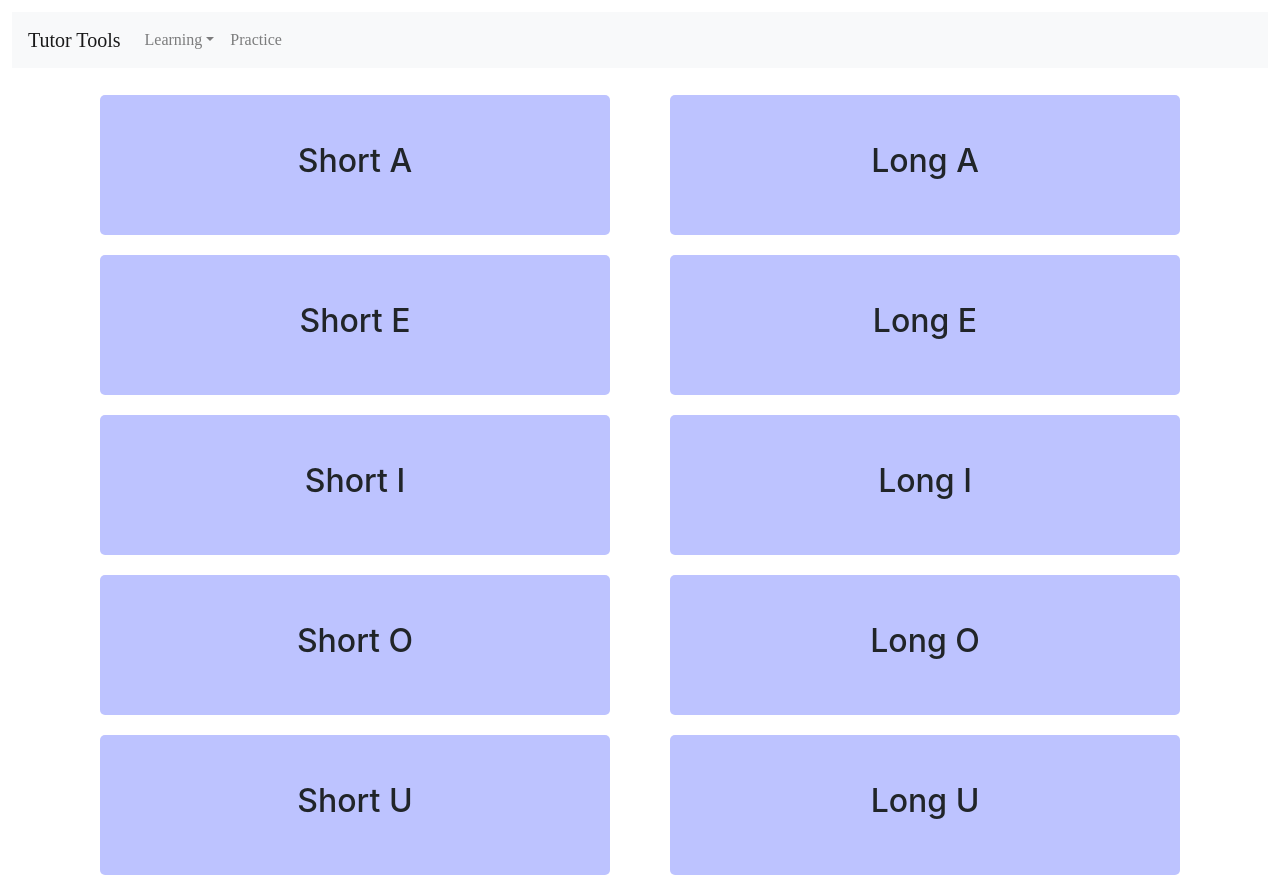
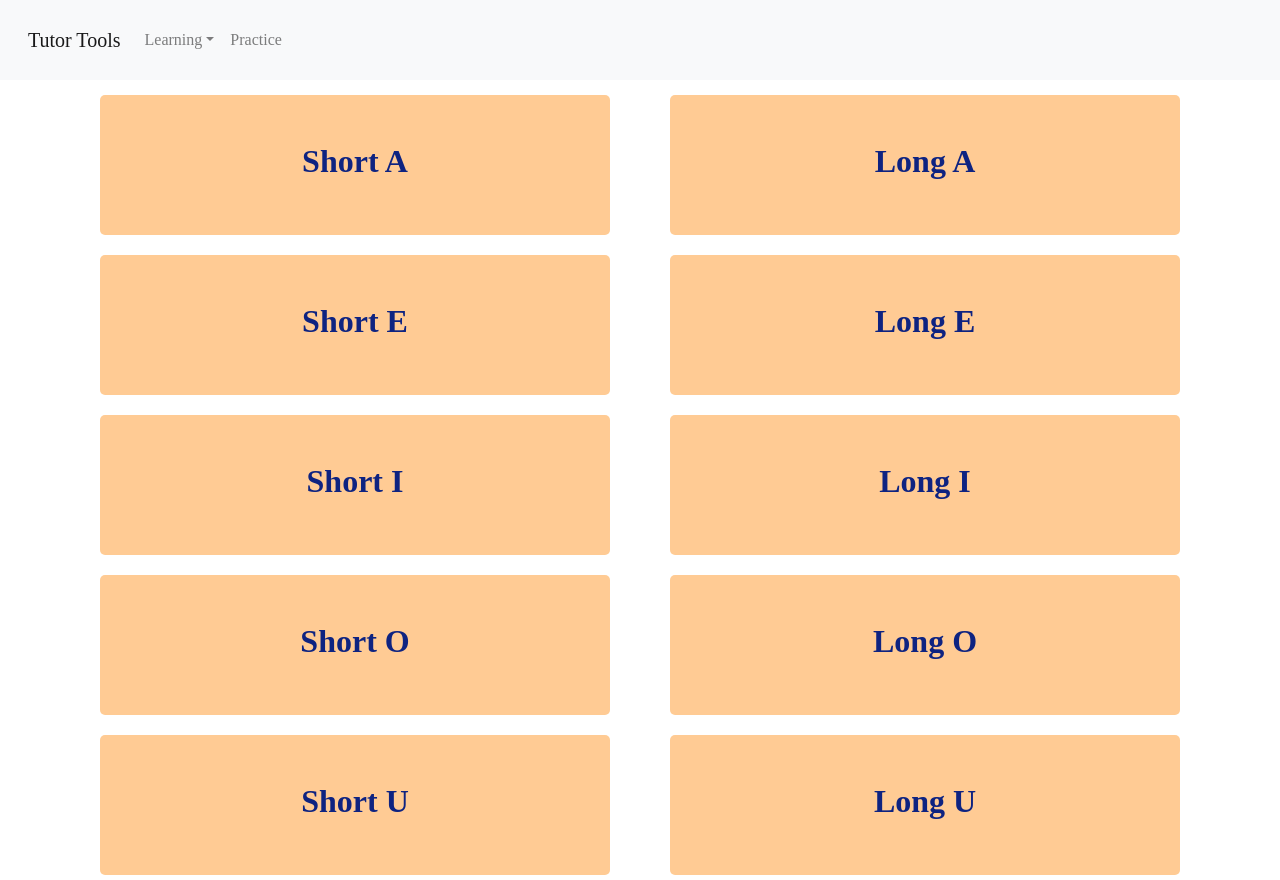
Before and after one commit to kennethjchow/TutorTools, a React (Create React App) app: page /practiceVowels in a window 1280 px wide. Built offline with nearby package versions, Linux system fonts and the light colour scheme; a web font is replaced by a local one.

Commit message:
Fixing the css

```diff
--- a/src/App.css
+++ b/src/App.css
@@ -66,3 +66,10 @@
   font-family:"rounded";
   src: url("./fonts/MPLUSRounded1c-Regular.ttf") format("truetype");
 }
+
+:root {
+  --text-orange:#FFAFA2;
+  --background-orange: #FFCB94;
+  --text-navy: #0E2381;
+
+}
--- a/src/components/home/Home.css
+++ b/src/components/home/Home.css
@@ -14,7 +14,7 @@
 }
 
 .homePageMainText{
-    color:#FFAFA2;
+    color: var(--text-orange);
     margin-left: 120px;
     margin-right: 120px;
 }
--- a/src/components/mainNavbar/MainNavbar.css
+++ b/src/components/mainNavbar/MainNavbar.css
@@ -7,5 +7,6 @@
 }
 
 .navContainer {
-    padding:12px;
+    padding: 12px;
+    background-color: #f8f9fa!important;
 }
--- a/src/components/vowel/VowelSound/VowelSound.css
+++ b/src/components/vowel/VowelSound/VowelSound.css
@@ -1,5 +1,9 @@
 .vowelText {
-    text-align: center
+    text-align: center;
+    font-family: rounded;
+    color: var(--text-navy);
+    font-weight: bold;
+
 }
 
 .vowelContainer {
@@ -7,7 +11,7 @@
     align-items: center;
     justify-content: center;
     height: 100%;
-    background: rgb(189, 195, 255);
+    background: var(--background-orange);;
     border-radius: 5px;
     margin:5px;
     cursor: pointer;
```
